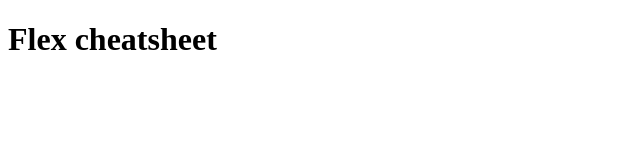
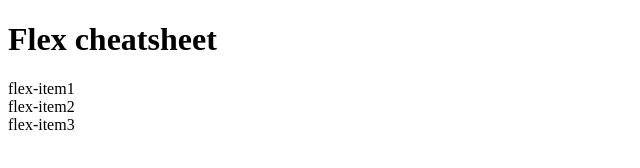
Before and after one commit to gucchunchun/cheatsheet, a plain HTML site: page index.html in a window 1280 px wide. Shown: the whole page, without its empty margins (0-640 px from the left). Drawn offline with Linux system fonts and the light colour scheme.

Commit message:
add flex container & items

```diff
--- a/index.html
+++ b/index.html
@@ -7,5 +7,12 @@
   </head>
   <body>
     <h1>Flex cheatsheet</h1>
+    <main>
+      <div class="flex-container">
+        <div class="flex-item">flex-item1</div>
+        <div class="flex-item">flex-item2</div>
+        <div class="flex-item">flex-item3</div>
+      </div>
+    </main>
   </body>
 </html>
```
